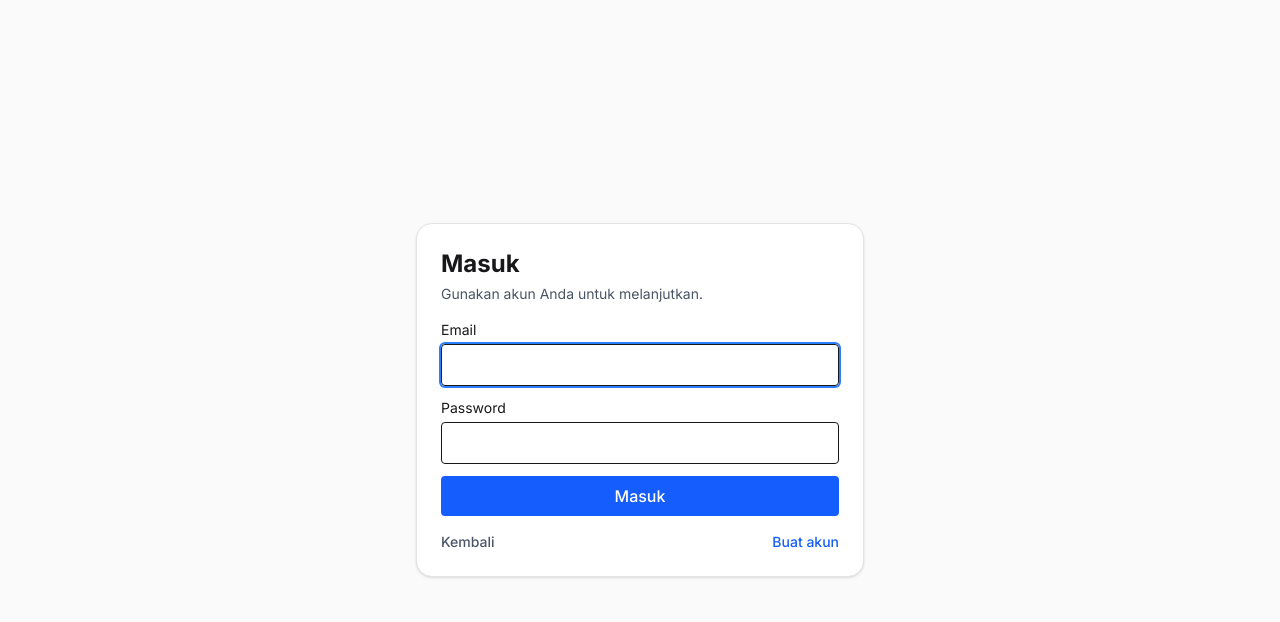
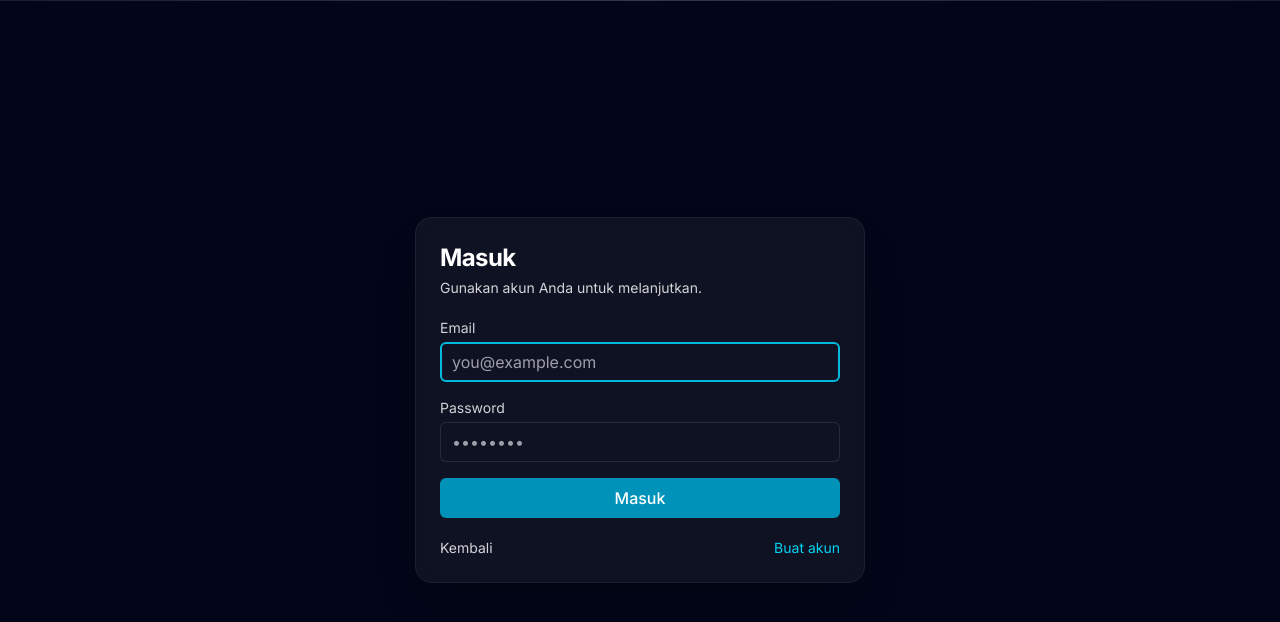
Before and after one commit to Shingiwoo/AutoAnalisa, a Next.js app in the folder auto-analisa-web/frontend/: page /login in a window 1280 px wide. Shown: the top 622 px of the page. Built offline with nearby package versions, Linux system fonts and the light colour scheme; no server answers.

Commit message:
fix login and register page

```diff
--- a/auto-analisa-web/frontend/src/app/login/page.tsx
+++ b/auto-analisa-web/frontend/src/app/login/page.tsx
@@ -28,31 +28,45 @@ export default function LoginPage(){
     }finally{ setLoading(false) }
   }
   return (
-    <main className="min-h-screen flex items-center justify-center px-4">
-      <div className="w-full max-w-md bg-white dark:bg-zinc-900 border border-zinc-200 dark:border-zinc-800 rounded-2xl shadow-sm p-6">
-        <div className="mb-4">
-          <h1 className="text-2xl font-bold">Masuk</h1>
-          <p className="text-sm text-gray-600 mt-1">Gunakan akun Anda untuk melanjutkan.</p>
+    <main className="relative isolate min-h-screen flex items-center justify-center px-4 bg-slate-950 text-white">
+      {/* background accents */}
+      <div className="absolute inset-x-0 top-0 -z-10 h-px bg-gradient-to-r from-white/10 via-white/20 to-white/10" />
+      <div className="absolute inset-0 -z-20 bg-[linear-gradient(to_right,transparent_0,transparent_calc(50%-0.5px),rgba(255,255,255,.06)_50%,transparent_calc(50%+0.5px),transparent_100%)] bg-[length:40px_40px] [mask-image:radial-gradient(400px_300px_at_center,black,transparent_85%)]" />
+
+      <div className="w-full max-w-md rounded-2xl ring-1 ring-white/10 bg-white/5 backdrop-blur p-6 shadow-2xl">
+        <div className="mb-5">
+          <h1 className="text-2xl font-bold tracking-tight">Masuk</h1>
+          <p className="text-sm text-zinc-300 mt-1">Gunakan akun Anda untuk melanjutkan.</p>
         </div>
         {err && (
-          <div className="mb-3 p-2 bg-amber-50 border border-amber-200 text-amber-800 rounded text-sm flex items-start gap-2">
-            <span aria-hidden>⚠</span><span>{err}</span>
-          </div>
+          <div className="mb-4 rounded-lg p-2 text-sm text-rose-400 ring-1 ring-inset ring-rose-500/20 bg-rose-500/10">{err}</div>
         )}
-        <form onSubmit={submit} className="space-y-3">
+        <form onSubmit={submit} className="space-y-4">
           <div>
-            <label className="block text-sm mb-1">Email</label>
-            <input autoFocus value={email} onChange={e=>setEmail(e.target.value)} className="border rounded px-3 py-2 w-full focus:outline-none focus:ring-2 focus:ring-blue-500"/>
+            <label className="block text-sm mb-1 text-zinc-300">Email</label>
+            <input
+              autoFocus
+              value={email}
+              onChange={e=>setEmail(e.target.value)}
+              className="block w-full rounded-md bg-transparent px-3 py-2 text-white placeholder:text-zinc-400 ring-1 ring-inset ring-white/10 focus:outline-none focus:ring-2 focus:ring-cyan-500"
+              placeholder="you@example.com"
+            />
           </div>
           <div>
-            <label className="block text-sm mb-1">Password</label>
-            <input type="password" value={password} onChange={e=>setPassword(e.target.value)} className="border rounded px-3 py-2 w-full focus:outline-none focus:ring-2 focus:ring-blue-500"/>
+            <label className="block text-sm mb-1 text-zinc-300">Password</label>
+            <input
+              type="password"
+              value={password}
+              onChange={e=>setPassword(e.target.value)}
+              className="block w-full rounded-md bg-transparent px-3 py-2 text-white placeholder:text-zinc-400 ring-1 ring-inset ring-white/10 focus:outline-none focus:ring-2 focus:ring-cyan-500"
+              placeholder="••••••••"
+            />
           </div>
-          <button disabled={loading} className="w-full px-4 py-2 rounded bg-blue-600 text-white font-medium hover:bg-blue-700 focus:ring-2 focus:ring-blue-500 disabled:opacity-50">{loading?'Masuk…':'Masuk'}</button>
+          <button disabled={loading} className="w-full px-4 py-2 rounded-md bg-cyan-600 text-white font-medium hover:bg-cyan-500 focus:ring-2 focus:ring-cyan-500 disabled:opacity-50">{loading?'Masuk…':'Masuk'}</button>
         </form>
-        <div className="mt-4 flex items-center justify-between">
-          <button onClick={()=>history.back()} className="text-sm font-medium text-gray-600 hover:text-gray-900">Kembali</button>
-          <Link href="/register" className="text-sm font-medium text-blue-600 hover:text-blue-700">Buat akun</Link>
+        <div className="mt-5 flex items-center justify-between text-sm">
+          <button onClick={()=>history.back()} className="text-zinc-300 hover:text-white">Kembali</button>
+          <Link href="/register" className="text-cyan-400 hover:text-cyan-300">Buat akun</Link>
         </div>
       </div>
     </main>
--- a/auto-analisa-web/frontend/src/app/register/page.tsx
+++ b/auto-analisa-web/frontend/src/app/register/page.tsx
@@ -33,32 +33,48 @@ export default function RegisterPage(){
   }
 
   return (
-    <main className="min-h-screen flex items-center justify-center px-4">
-      <div className="w-full max-w-md bg-white dark:bg-zinc-900 border border-zinc-200 dark:border-zinc-800 rounded-2xl shadow-sm p-6">
-        <div className="mb-4">
-          <h1 className="text-2xl font-bold">Buat Akun</h1>
-          <p className="text-sm text-gray-600 mt-1">Daftar untuk mulai menggunakan Auto Analisa.</p>
+    <main className="relative isolate min-h-screen flex items-center justify-center px-4 bg-slate-950 text-white">
+      {/* background accents */}
+      <div className="absolute inset-x-0 top-0 -z-10 h-px bg-gradient-to-r from-white/10 via-white/20 to-white/10" />
+      <div className="absolute inset-0 -z-20 bg-[linear-gradient(to_right,transparent_0,transparent_calc(50%-0.5px),rgba(255,255,255,.06)_50%,transparent_calc(50%+0.5px),transparent_100%)] bg-[length:40px_40px] [mask-image:radial-gradient(400px_300px_at_center,black,transparent_85%)]" />
+
+      <div className="w-full max-w-md rounded-2xl ring-1 ring-white/10 bg-white/5 backdrop-blur p-6 shadow-2xl">
+        <div className="mb-5">
+          <h1 className="text-2xl font-bold tracking-tight">Buat Akun</h1>
+          <p className="text-sm text-zinc-300 mt-1">Daftar untuk mulai menggunakan Auto Analisa.</p>
         </div>
         {enabled===false && (
-          <div className="mb-3 p-2 bg-amber-50 border border-amber-200 text-amber-800 rounded text-sm">Registrasi dinonaktifkan oleh admin.</div>
+          <div className="mb-4 rounded-lg p-2 text-sm text-amber-300 ring-1 ring-inset ring-amber-500/20 bg-amber-500/10">Registrasi dinonaktifkan oleh admin.</div>
         )}
         {msg && (
-          <div className="mb-3 p-2 bg-blue-50 border border-blue-200 text-blue-800 rounded text-sm">{msg}</div>
+          <div className="mb-4 rounded-lg p-2 text-sm text-cyan-300 ring-1 ring-inset ring-cyan-500/20 bg-cyan-500/10">{msg}</div>
         )}
-        <form onSubmit={submit} className="space-y-3">
+        <form onSubmit={submit} className="space-y-4">
           <div>
-            <label className="block text-sm mb-1">Email</label>
-            <input autoFocus value={email} onChange={e=>setEmail(e.target.value)} className="border rounded px-3 py-2 w-full focus:outline-none focus:ring-2 focus:ring-blue-500"/>
+            <label className="block text-sm mb-1 text-zinc-300">Email</label>
+            <input
+              autoFocus
+              value={email}
+              onChange={e=>setEmail(e.target.value)}
+              className="block w-full rounded-md bg-transparent px-3 py-2 text-white placeholder:text-zinc-400 ring-1 ring-inset ring-white/10 focus:outline-none focus:ring-2 focus:ring-cyan-500"
+              placeholder="you@example.com"
+            />
           </div>
           <div>
-            <label className="block text-sm mb-1">Password</label>
-            <input type="password" value={password} onChange={e=>setPassword(e.target.value)} className="border rounded px-3 py-2 w-full focus:outline-none focus:ring-2 focus:ring-blue-500"/>
+            <label className="block text-sm mb-1 text-zinc-300">Password</label>
+            <input
+              type="password"
+              value={password}
+              onChange={e=>setPassword(e.target.value)}
+              className="block w-full rounded-md bg-transparent px-3 py-2 text-white placeholder:text-zinc-400 ring-1 ring-inset ring-white/10 focus:outline-none focus:ring-2 focus:ring-cyan-500"
+              placeholder="••••••••"
+            />
           </div>
-          <button disabled={loading || enabled===false} className="w-full px-4 py-2 rounded bg-blue-600 text-white font-medium hover:bg-blue-700 focus:ring-2 focus:ring-blue-500 disabled:opacity-50">{loading?'Mendaftar…':'Daftar'}</button>
+          <button disabled={loading || enabled===false} className="w-full px-4 py-2 rounded-md bg-cyan-600 text-white font-medium hover:bg-cyan-500 focus:ring-2 focus:ring-cyan-500 disabled:opacity-50">{loading?'Mendaftar…':'Daftar'}</button>
         </form>
-        <div className="mt-4 flex items-center justify-between">
-          <button onClick={()=>history.back()} className="text-sm font-medium text-gray-600 hover:text-gray-900">Kembali</button>
-          <Link href="/login" className="text-sm font-medium text-blue-600 hover:text-blue-700">Sudah punya akun?</Link>
+        <div className="mt-5 flex items-center justify-between text-sm">
+          <button onClick={()=>history.back()} className="text-zinc-300 hover:text-white">Kembali</button>
+          <Link href="/login" className="text-cyan-400 hover:text-cyan-300">Sudah punya akun?</Link>
         </div>
       </div>
     </main>
```
